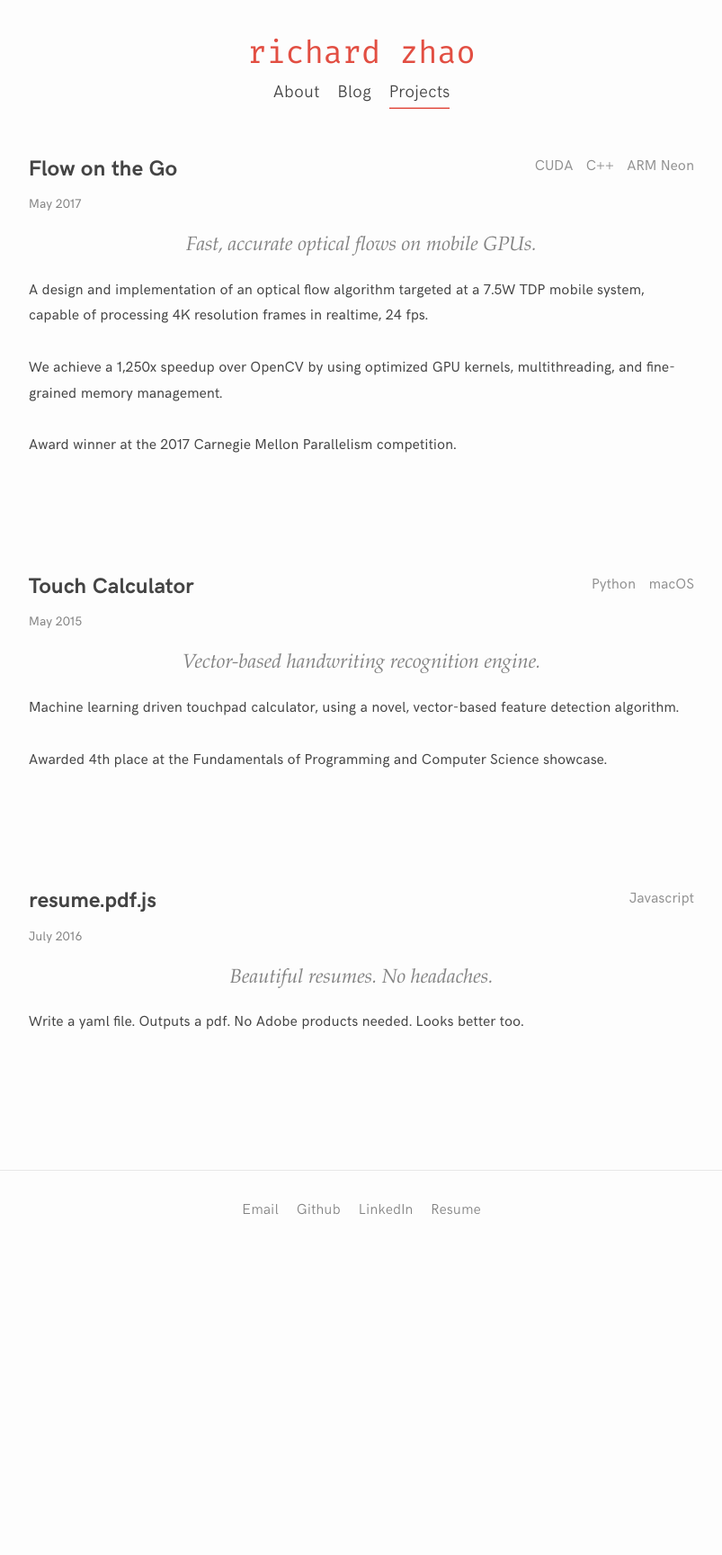
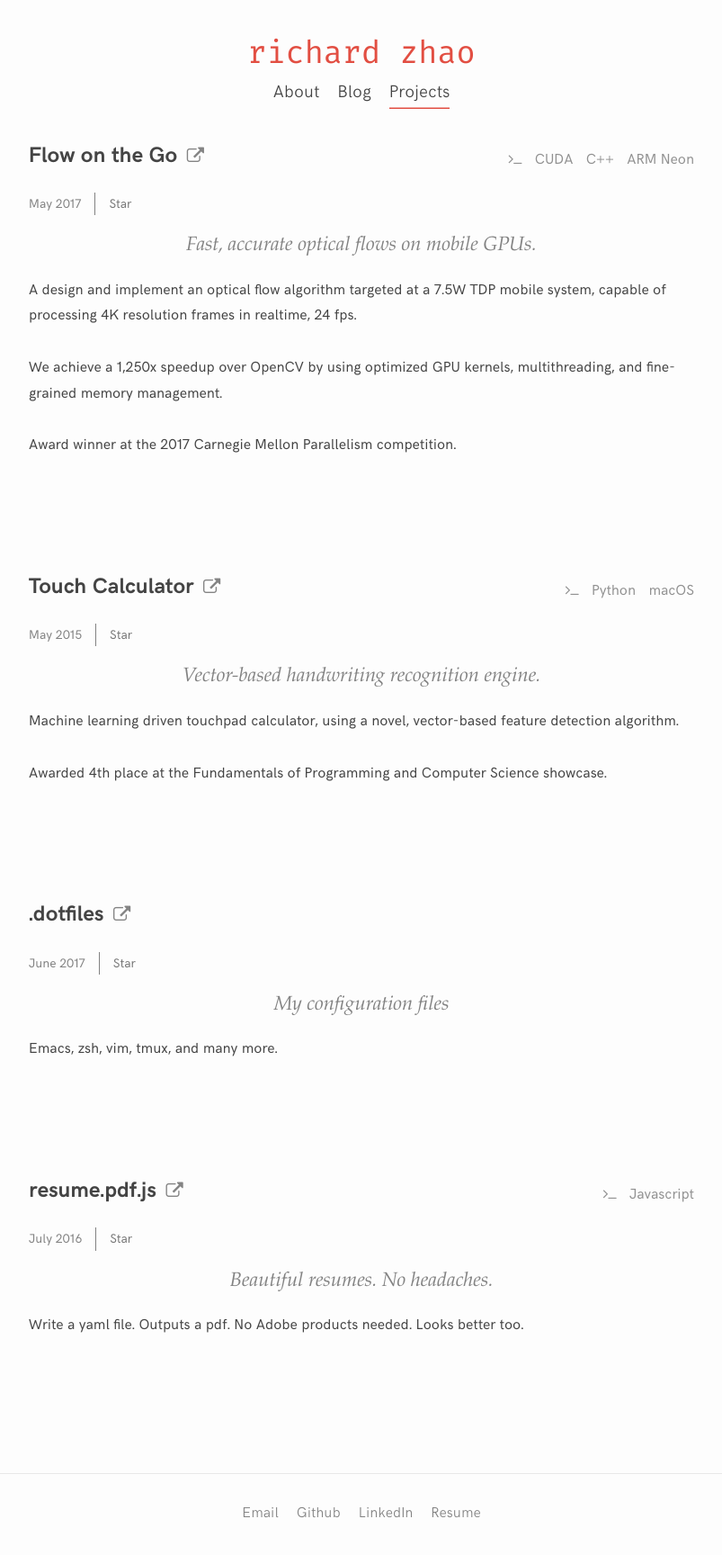
Before and after one commit to zhaorz/zhaorz.github.io, a Jekyll site: the page built from projects.html, in a window 1280 px wide. Shown: the whole page at 90% size, without its empty margins (238-1041 px from the left). Built offline with Jekyll 4.4.1, drawn with Linux system fonts in a browser that asks for light colours; nearby versions of some CDN libraries; before the commit the page ends 1391 px from its top, so only the background shows below that.

Commit message:
Add stars to projects

```diff
--- a/_data/projects.yml
+++ b/_data/projects.yml
@@ -1,9 +1,11 @@
 - name: Flow on the Go
+  url: http://www.richard-zhao.com/FlowOnTheGo
+  repo: FlowOnTheGo
   date: May 2017
   tags: [CUDA, C++, ARM Neon]
   brief: Fast, accurate optical flows on mobile GPUs.
   description: >-
-    A design and implementation of an optical flow algorithm targeted at a 7.5W
+    A design and implement an optical flow algorithm targeted at a 7.5W
     TDP mobile system, capable of processing 4K resolution frames in realtime,
     24 fps.
     <br> <br>
@@ -12,6 +14,8 @@
     <br> <br>
     Award winner at the 2017 Carnegie Mellon Parallelism competition.
 - name: Touch Calculator
+  url: https://github.com/zhaorz/Touch-Calculator
+  repo: Touch-Calculator
   date: May 2015
   tags: [Python, macOS]
   brief: Vector-based handwriting recognition engine.
@@ -21,7 +25,16 @@
     <br> <br>
     Awarded 4th place at the Fundamentals of Programming and Computer Science
     showcase.
+- name: .dotfiles
+  url: https://github.com/zhaorz/.dotfiles
+  repo: .dotfiles
+  date: June 2017
+  brief: My configuration files
+  description: >-
+    Emacs, zsh, vim, tmux, and many more.
 - name: resume.pdf.js
+  url: https://github.com/zhaorz/resume.pdf.js
+  repo: resume.pdf.js
   date: July 2016
   tags: [Javascript]
   brief: Beautiful resumes. No headaches.
--- a/_includes/footer.html
+++ b/_includes/footer.html
@@ -28,3 +28,6 @@
   </div>
 
 </footer>
+
+<!-- Scripts to load before body closes -->
+<script async defer src="https://buttons.github.io/buttons.js"></script>
--- a/_includes/project-header.html
+++ b/_includes/project-header.html
@@ -3,13 +3,17 @@
   <h2>
     <a href="{{ project.url }}" class="project-link">
       {{ project.name }}</a>
+    <span class="small">
+      &nbsp;
+      <i class="fa fa-external-link"></i>
+    </span>
   </h2>
 
-  {% if project.tags != empty %}
+  {% if project.tags %}
   <ul class="tags">
-    <!-- <li>
-         <i class="fa fa-tags"></i>
-         </li> -->
+    <li>
+      <i class="fa fa-terminal"></i>
+    </li>
     {% for tag in project.tags %}
     <li>
       {{ tag }}
@@ -21,9 +25,18 @@
 </div>
 
 <div class="project-meta">
+
   {% if project.date %}
     <time>
       {{ project.date }}
     </time>
   {% endif %}
+
+  {% if project.repo %}
+    <a class="github-button"
+       href="https://github.com/{{ site.github }}/{{ project.repo }}"
+       data-show-count="true"
+       aria-label="Star zhaorz/{{ project.repo }} on GitHub">Star</a>
+  {% endif %}
+
 </div>
--- a/_sass/_base.scss
+++ b/_sass/_base.scss
@@ -82,6 +82,13 @@ li {
  */
 h1, h2, h3, h4, h5, h6 {
   font-weight: $header-font-weight;
+
+  .small {
+    font-weight: $base-font-weight;
+    font-size: 0.8em;
+    color: lighten($text-color, 25%);
+  }
+
 }
 
 
```
